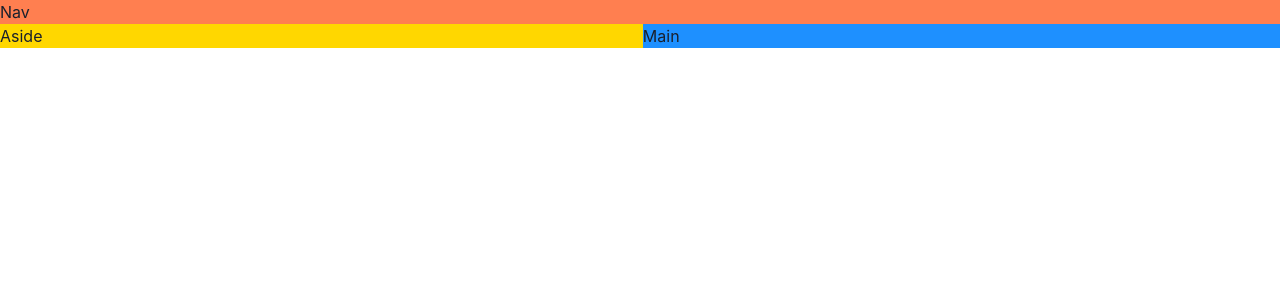
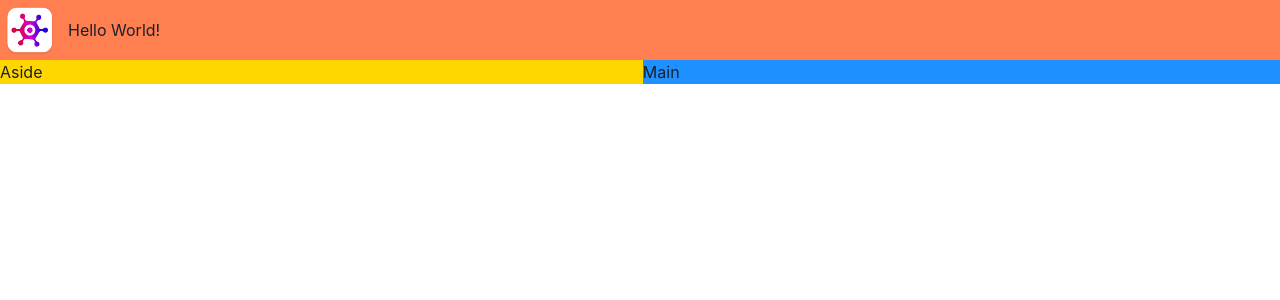
Before and after one commit to sohaib-ahsan/game-hub, a React (Vite) app in the folder game-hub/: page / in a window 1280 px wide. Shown: the top 300 px of the page. Built offline with nearby package versions, Linux system fonts and the light colour scheme.

Commit message:
Build a navbar

```diff
--- a/game-hub/src/App.tsx
+++ b/game-hub/src/App.tsx
@@ -1,4 +1,5 @@
 import { Grid, GridItem, Show } from "@chakra-ui/react";
+import NavBar from "./assets/components/NavBar";
 
 function App() {
   return (
@@ -6,7 +7,7 @@
       templateAreas={{ base: `"nav" "main"`, lg: `"nav nav" "aside main"` }}
     >
       <GridItem area={"nav"} bg={"coral"}>
-        Nav
+        <NavBar />
       </GridItem>
       <Show above="lg">
         <GridItem area={"aside"} bg={"gold"}>
--- /dev/null
+++ b/game-hub/src/assets/components/NavBar.tsx
@@ -0,0 +1,13 @@
+import { HStack, Image, Text } from "@chakra-ui/react";
+import logo from "../../assets/logo.webp";
+
+const NavBar = () => {
+  return (
+    <HStack>
+      <Image src={logo} boxSize={"60px"} />
+      <Text>Hello World!</Text>
+    </HStack>
+  );
+};
+
+export default NavBar;
```
Also changed, not shown: game-hub/src/assets/logo.webp (added).
